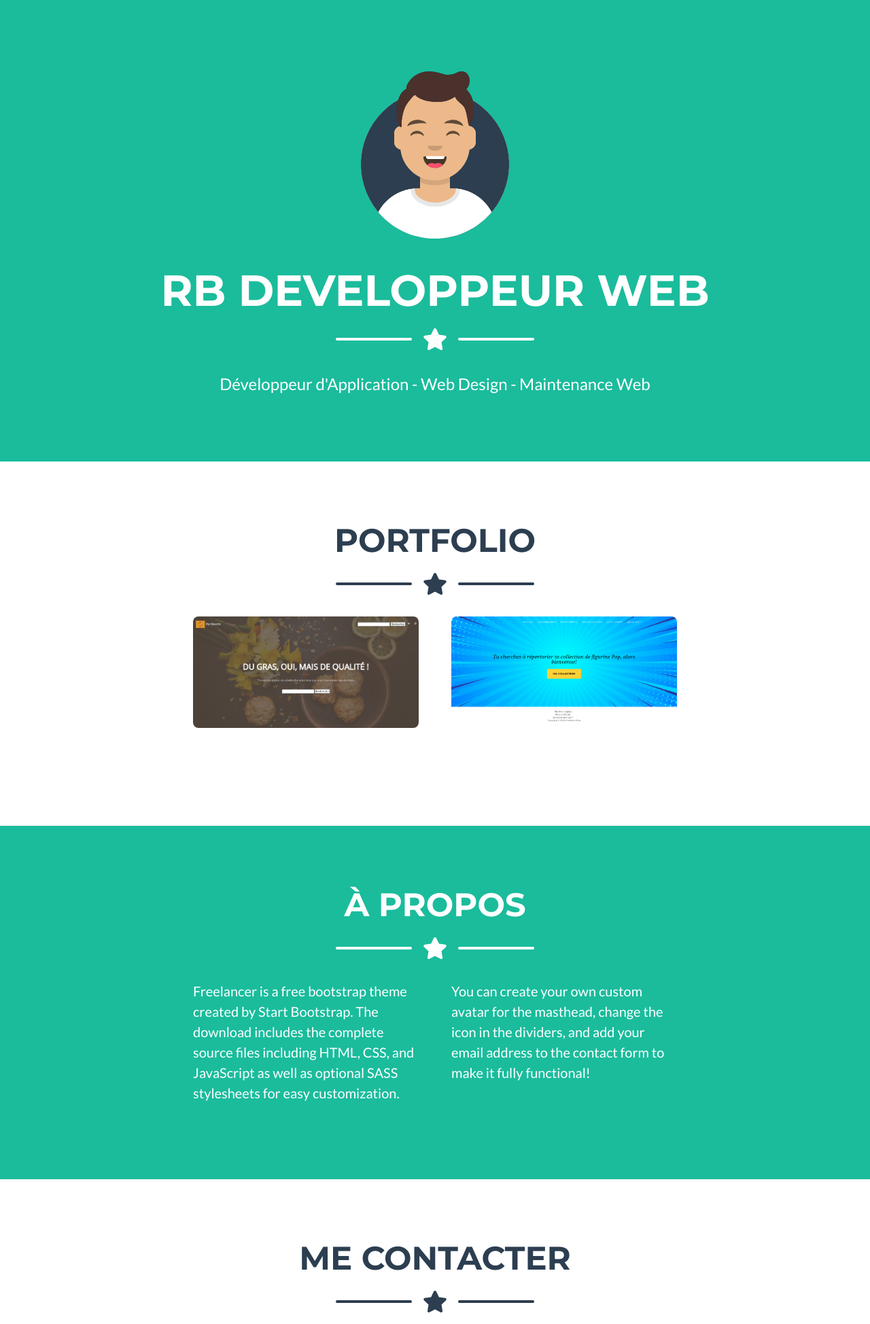
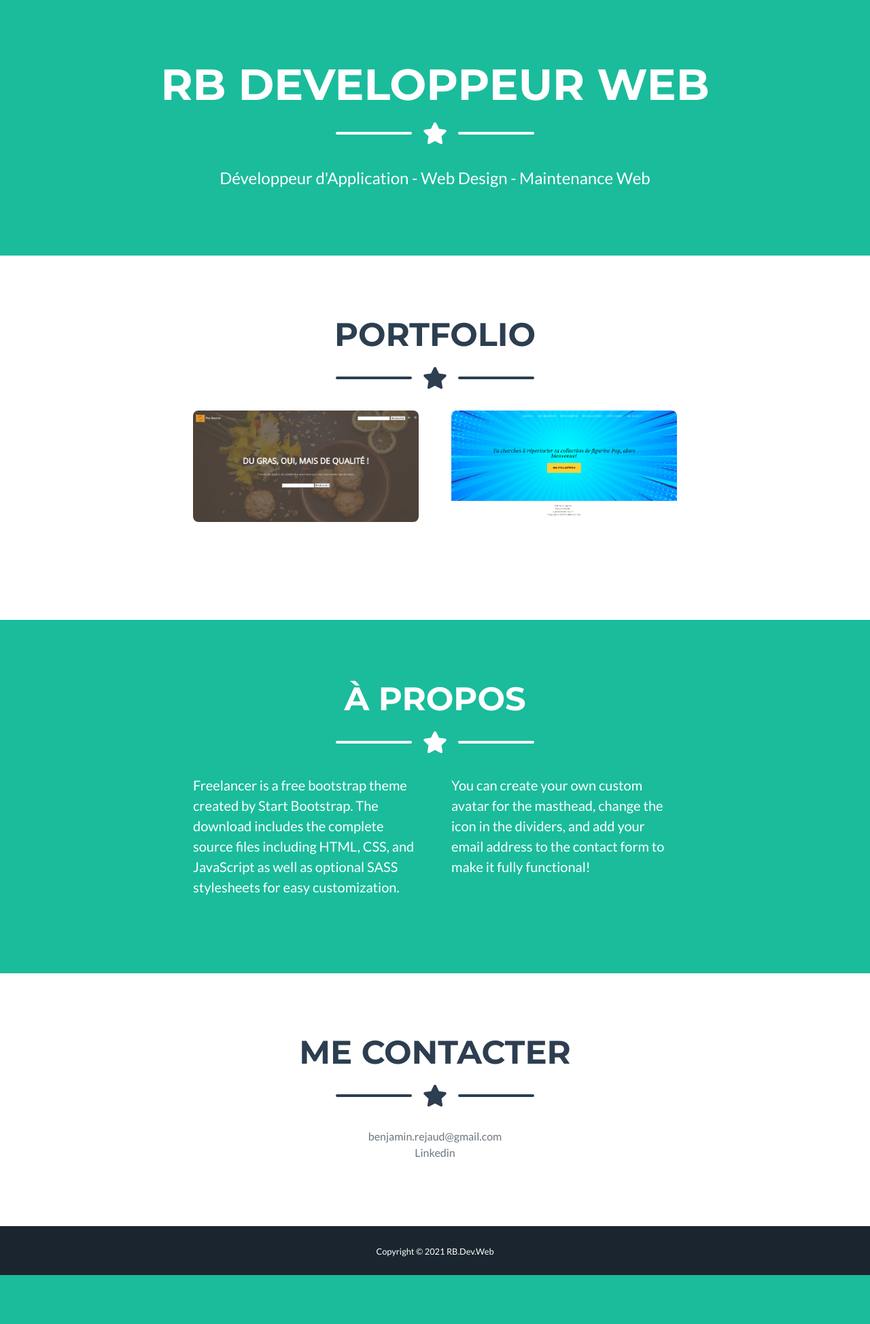
Before and after one commit to IndianaS/Protfolio, a Django app: page / in a window 1280 px wide. Shown: the part 104-2052 px from the top of the page at 68% size. After the commit the page ends 1980 px from the top, so only its background shows below. Run offline with Django 3.2, Linux system fonts and the light colour scheme; some libraries are stand-ins or nearby versions.

Commit message:
Templates

```diff
--- a/templates/base.html
+++ b/templates/base.html
@@ -41,8 +41,6 @@
         {% block header %}
         <header class="masthead bg-primary text-white text-center">
             <div class="container d-flex align-items-center flex-column">
-                <!-- Masthead Avatar Image-->
-                <img class="masthead-avatar mb-5" src="assets/img/avataaars.svg" alt="" />
                 <!-- Masthead Heading-->
                 <h1 class="masthead-heading text-uppercase mb-0">RB developpeur web</h1>
                 <!-- Icon Divider-->
@@ -144,9 +142,6 @@
         <script src="https://cdn.jsdelivr.net/npm/bootstrap@4.5.3/dist/js/bootstrap.bundle.min.js"></script>
         <!-- Third party plugin JS-->
         <script src="https://cdnjs.cloudflare.com/ajax/libs/jquery-easing/1.4.1/jquery.easing.min.js"></script>
-        <!-- Contact form JS-->
-        <script src="assets/mail/jqBootstrapValidation.js"></script>
-        <script src="assets/mail/contact_me.js"></script>
         <!-- Core theme JS-->
         <script src="{% static 'js/scripts.js' %}"></script>
     </body>
--- a/templates/portfolio/home.html
+++ b/templates/portfolio/home.html
@@ -67,7 +67,7 @@
             <div class="divider-custom-icon"><i class="fas fa-star"></i></div>
             <div class="divider-custom-line"></div>
         </div>
-        <!-- Contact Section Form-->
+        <!-- Contact Section -->
         <div class="row text-center">
             <div class="col-md-4">
             </div>
@@ -77,6 +77,15 @@
             <div class="col-md-4">
             </div>
         </div>
+        <div class="row text-center">
+            <div class="col-md-4">
+            </div>
+            <div class="col-md-4">
+                <a class="text-muted" href="https://www.linkedin.com/in/benjamin-rejaud-993b75188/" style="color:black">Linkedin</a>
+            </div>
+            <div class="col-md-4">
+            </div>
+        </div>
     </div>
 </section>
 {% endblock content %}
```
Also changed, not shown: static/assets/img/avataaars.svg (deleted), static/assets/img/portfolio/collectionpop.png.
